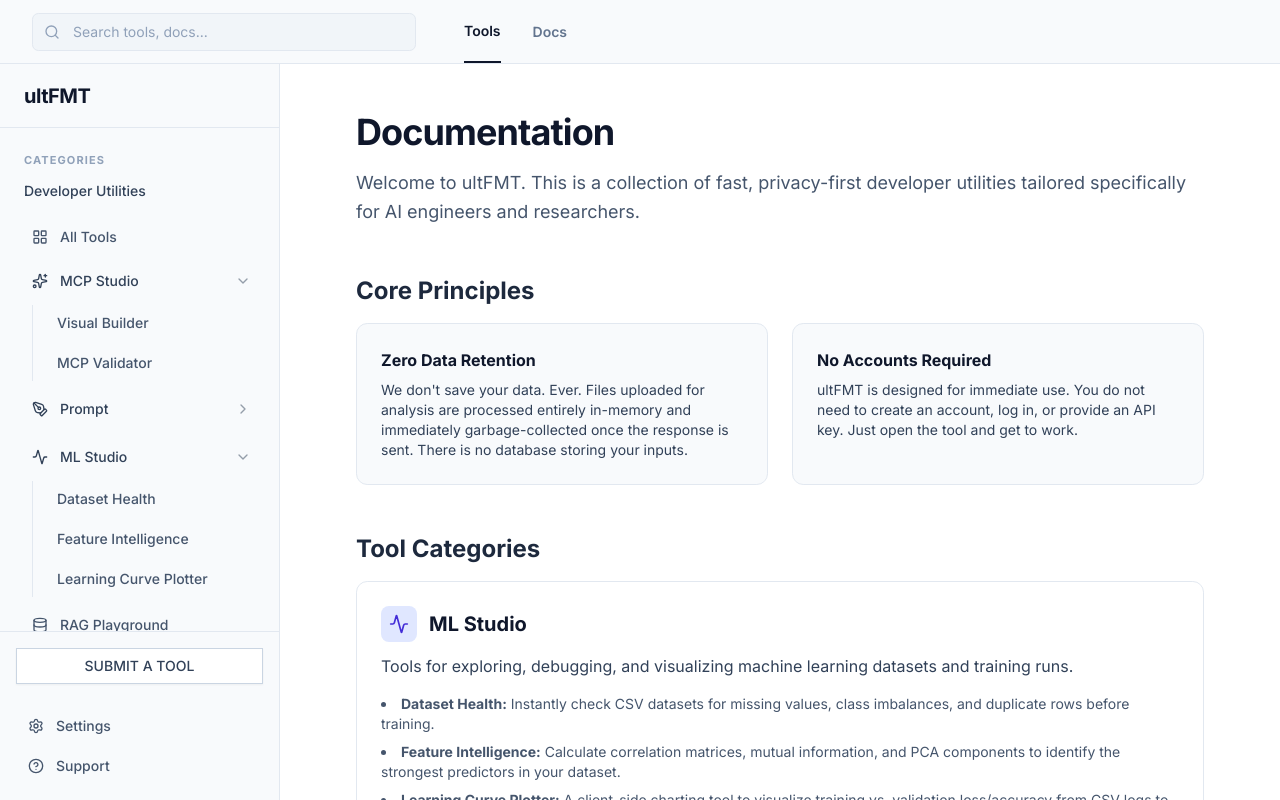
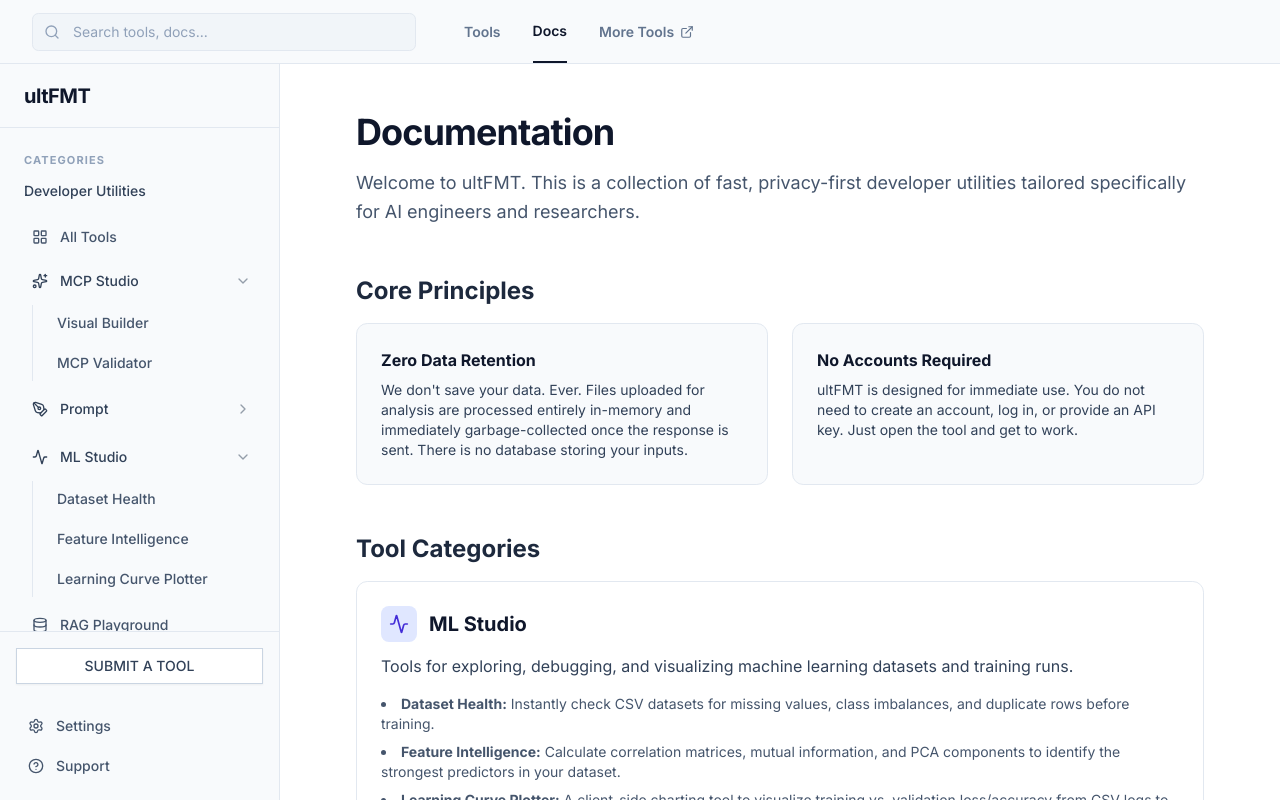
Before and after one commit to SahilChukka19/ultFMT, a Next.js app in the folder frontend/: page /docs in a window 1280 px wide. Built offline with nearby package versions, Linux system fonts and the light colour scheme.

Commit message:
fix TopNav highlighting and update footer year to 2026

```diff
--- a/frontend/src/app/page.tsx
+++ b/frontend/src/app/page.tsx
@@ -104,7 +104,7 @@ export default function Home() {
 
       <footer className="border-t py-8 text-center text-sm text-slate-500">
         <div className="max-w-[1200px] mx-auto px-8 flex justify-between items-center">
-          <p>© 2024 ultFMT. Engineered for performance.</p>
+          <p>© 2026 ultFMT. Engineered for performance.</p>
           <div className="flex gap-6">
             <Link href="/privacy-policy" className="hover:text-slate-900">PRIVACY POLICY</Link>
             <Link href="/terms-of-service" className="hover:text-slate-900">TERMS OF SERVICE</Link>
--- a/frontend/src/components/layout/TopNav.tsx
+++ b/frontend/src/components/layout/TopNav.tsx
@@ -2,8 +2,8 @@
 
 import { useState, useEffect, useRef } from "react";
 import Link from "next/link";
-import { useRouter } from "next/navigation";
-import { Search, Command, LayoutGrid, FileText, Code2, PenTool, Calculator, BookOpen, Send, Settings, Sparkles, Database, Activity } from "lucide-react";
+import { useRouter, usePathname } from "next/navigation";
+import { Search, Command, LayoutGrid, FileText, Code2, PenTool, Calculator, BookOpen, Send, Settings, Sparkles, Database, Activity, ExternalLink } from "lucide-react";
 import { Button } from "@/components/ui/button";
 
 const searchItems = [
@@ -25,6 +25,7 @@ export function TopNav() {
   const inputRef = useRef<HTMLInputElement>(null);
   const dropdownRef = useRef<HTMLDivElement>(null);
   const router = useRouter();
+  const pathname = usePathname();
 
   // Keyboard shortcut Ctrl+K / Cmd+K
   useEffect(() => {
@@ -120,8 +121,11 @@ export function TopNav() {
         </div>
 
         <nav className="hidden md:flex items-center gap-8 text-sm font-semibold text-slate-500">
-          <Link href="/" className="transition-colors hover:text-slate-900 border-b-2 border-slate-900 text-slate-900 pb-5 pt-5">Tools</Link>
-          <Link href="/docs" className="transition-colors hover:text-slate-900">Docs</Link>
+          <Link href="/" className={`transition-colors hover:text-slate-900 pb-5 pt-5 ${pathname === "/" ? "border-b-2 border-slate-900 text-slate-900" : ""}`}>Tools</Link>
+          <Link href="/docs" className={`transition-colors hover:text-slate-900 pb-5 pt-5 ${pathname === "/docs" ? "border-b-2 border-slate-900 text-slate-900" : ""}`}>Docs</Link>
+          <a href="https://tools.ultfmt.com/" target="_blank" rel="noopener noreferrer" className="transition-colors hover:text-slate-900 flex items-center gap-1.5 pb-5 pt-5">
+            More Tools <ExternalLink className="h-3.5 w-3.5" />
+          </a>
         </nav>
       </div>
     </header>
```
